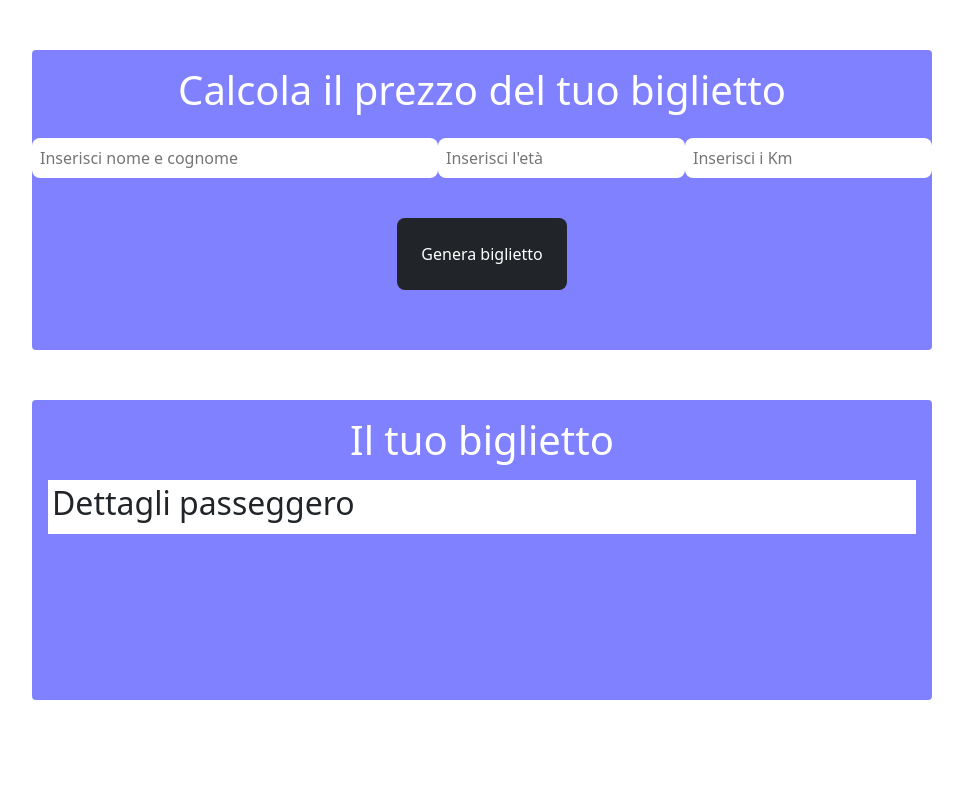
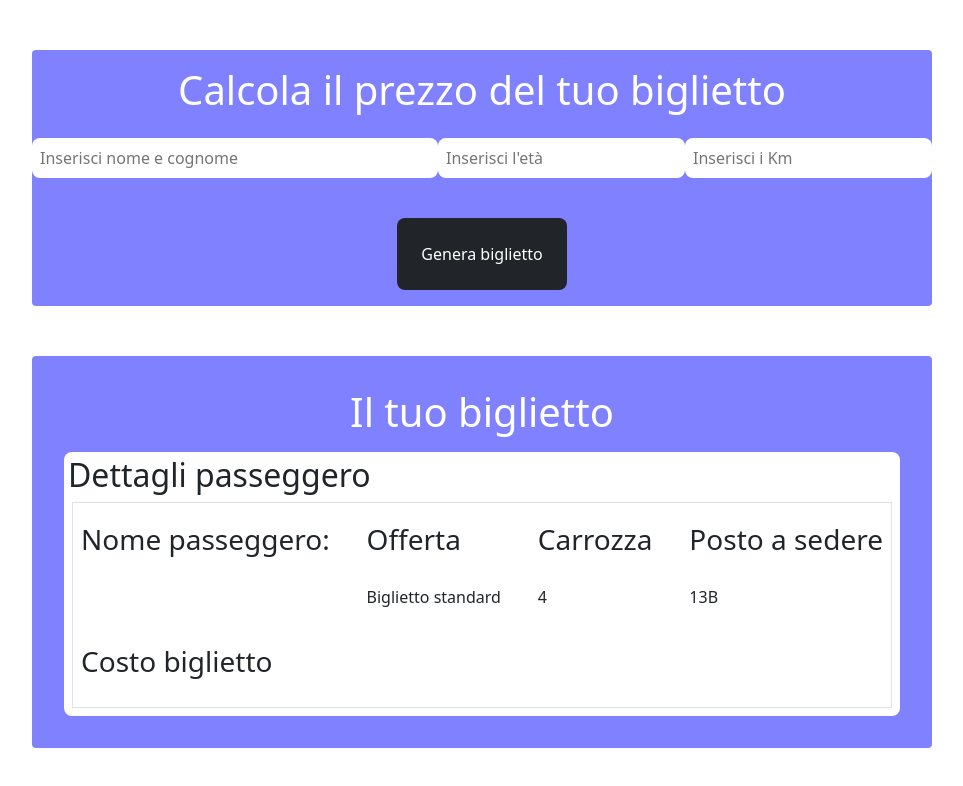
Before and after one commit to LucaCaligola/js-biglietto-treno-form, a plain HTML site: page index.html in a window 1280 px wide. Shown: the whole page, without its empty margins (158-1121 px from the left). Drawn offline with nearby package versions, Linux system fonts and the light colour scheme.

Commit message:
Exercise completed

```diff
--- a/index.html
+++ b/index.html
@@ -21,10 +21,44 @@
 
         </section>
 
-        <section class="my-box rounded-1">
+        <section class="my-box p-3 rounded-1">
             <h1 class="text-white pt-3 text-center">Il tuo biglietto</h1>
-            <div class="m-3 p-1 bg-white">
+            <div class="m-3 p-1 bg-white rounded-3">
                 <h2>Dettagli passeggero</h2>
+                <div class="m-1 border px-2 py-3">
+
+                    <div class="d-flex justify-content-between">
+                        <div>
+                            <h3 class="py-1">
+                                Nome passeggero:
+                            </h3>
+                            <h3 id="outputNome" class=""></h3>
+                        </div>
+                        <div>
+                            <h3 class="py-1">Offerta</h3>
+                            <p class="pt-3">Biglietto standard</p>
+                        </div>
+                        <div>
+                            <h3 class="py-1">Carrozza</h3>
+                            <p class="pt-3">4</p>
+                        </div>
+
+                        <div>
+                            <h3 class="py-1">Posto a sedere</h3>
+                            <p class="pt-3">13B</p>
+                        </div>
+
+                    </div>
+                    <div class="d-flex align-items-center pt-3">
+                        <div>
+                            <h3 class="py-1">Costo biglietto</h3>
+                        </div>
+                        <div>
+                            <h3 id="outputPrezzo" class="mx-3 px-2 bg-danger text-white rounded-3"></h3>
+                        </div>
+                    </div>
+
+                </div>
 
 
             </div>
--- a/script.js
+++ b/script.js
@@ -6,6 +6,7 @@ invia.addEventListener ('click',function () {
     const anni = parseInt(document.querySelector("#anni").value);
     const credenziali = document.querySelector("#credenziali").value;
 
+    document.getElementById ('outputNome').innerHTML = credenziali
 
     let prezzoPerKm = 0.1927
 
@@ -21,6 +22,7 @@ invia.addEventListener ('click',function () {
     let prezzoTicket = (prezzoPerKm * km).toFixed(2);
         console.log (prezzoTicket);
 
+
+
+    document.getElementById ('outputPrezzo').innerHTML = prezzoTicket
 })
-
-// document.getElementById ("output").innerHTML = 'il costo del biglietto è di: ' + prezzoTicket
--- a/style.css
+++ b/style.css
@@ -9,5 +9,4 @@
     margin:50px auto;
     background-color: rgb(127, 129, 255);
     width: 900px;
-    height: 300px;
 }
```
